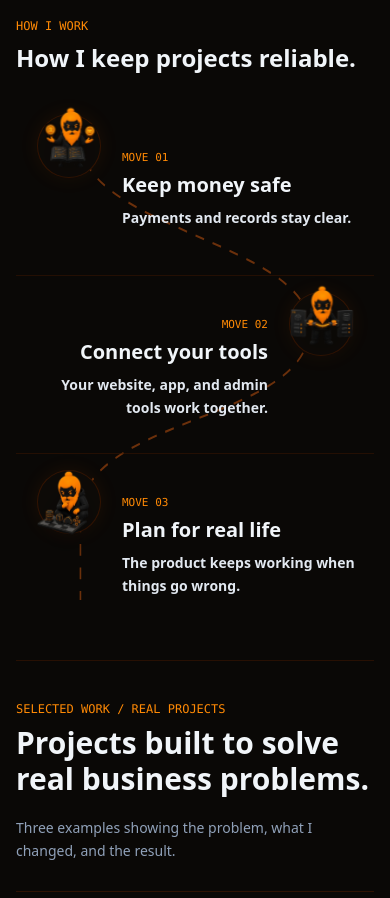
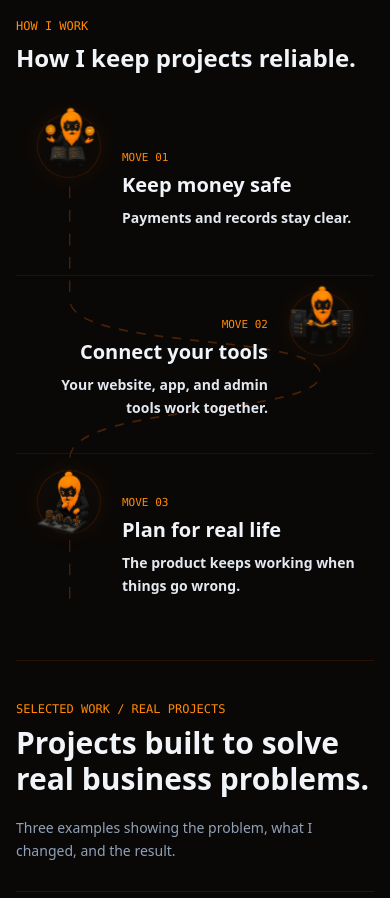
Before and after one commit to Senseiuc/my-portfolio, a React (Vite) app: page / in a window 390 px wide. Shown: the part 1140-2038 px from the top of the page. Built offline with nearby package versions, Linux system fonts and the light colour scheme.

Commit message:
Refine mobile how I work path

```diff
--- a/src/App.tsx
+++ b/src/App.tsx
@@ -884,11 +884,11 @@ export default function App() {
           <div className="relative grid grid-cols-1 gap-0 md:grid-cols-3 md:gap-px md:border md:border-amber-950/60 md:bg-amber-950/60">
             <svg className="pointer-events-none absolute inset-y-8 left-0 right-0 z-0 h-[calc(100%-4rem)] w-full md:hidden" viewBox="0 0 100 100" preserveAspectRatio="none" aria-hidden="true">
               <path
-                d="M18 2 C18 21 82 24 82 42 C82 62 18 61 18 82 C18 90 18 95 18 100"
+                d="M15 2 C15 22 15 28 15 36 C15 47 85 43 85 52 C85 61 15 58 15 70 C15 82 15 92 15 100"
                 fill="none"
-                stroke="rgba(146, 64, 14, 0.72)"
+                stroke="rgba(146, 64, 14, 0.46)"
                 strokeDasharray="2.5 2.5"
-                strokeWidth="0.45"
+                strokeWidth="0.38"
               />
             </svg>
             {[
@@ -916,7 +916,7 @@ export default function App() {
             ].map((item, index) => {
               const isMiddle = index === 1;
               return (
-              <article key={item.number} className={`group relative z-10 grid min-h-[178px] gap-4 border-b border-amber-950/45 bg-transparent p-4 last:border-b-0 md:min-h-[280px] md:grid-cols-1 md:border-b-0 md:bg-[#0a0806] md:p-5 ${isMiddle ? 'grid-cols-[1fr_74px] sm:grid-cols-[1fr_88px]' : 'grid-cols-[74px_1fr] sm:grid-cols-[88px_1fr]'}`}>
+              <article key={item.number} className={`group relative z-10 grid min-h-[178px] gap-4 border-b border-amber-950/45 bg-transparent p-4 last:border-b-0 md:min-h-[280px] md:grid-cols-1 md:border-b-0 md:bg-[#0a0806] md:p-5 ${isMiddle ? 'grid-cols-[minmax(0,1fr)_74px] sm:grid-cols-[minmax(0,1fr)_88px]' : 'grid-cols-[74px_minmax(0,1fr)] sm:grid-cols-[88px_minmax(0,1fr)]'}`}>
                 <div className={`relative flex justify-center md:block ${isMiddle ? 'order-2 md:order-none' : ''}`}>
                   <span className="relative z-10 flex h-16 w-16 items-center justify-center rounded-full border border-amber-950/70 bg-[#0d0a07] shadow-[0_0_20px_rgba(249,115,22,0.08)] sm:h-20 sm:w-20 md:mx-auto md:h-auto md:w-auto md:border-0 md:bg-transparent md:shadow-none">
                     <Mascot
@@ -927,7 +927,7 @@ export default function App() {
                     />
                   </span>
                 </div>
-                <div className={`self-center md:self-auto ${isMiddle ? 'order-1 text-right md:order-none md:text-left' : ''}`}>
+                <div className={`max-w-[19rem] self-center md:max-w-none md:self-auto ${isMiddle ? 'order-1 justify-self-end text-right md:order-none md:justify-self-auto md:text-left' : ''}`}>
                   <span className="font-mono text-[11px] text-orange-400">MOVE {item.number}</span>
                   <h3 className="mt-1 text-xl font-bold text-slate-100 md:text-lg">{item.title}</h3>
                   <p className="mt-2 text-sm font-semibold leading-relaxed text-slate-200">{item.outcome}</p>
```
